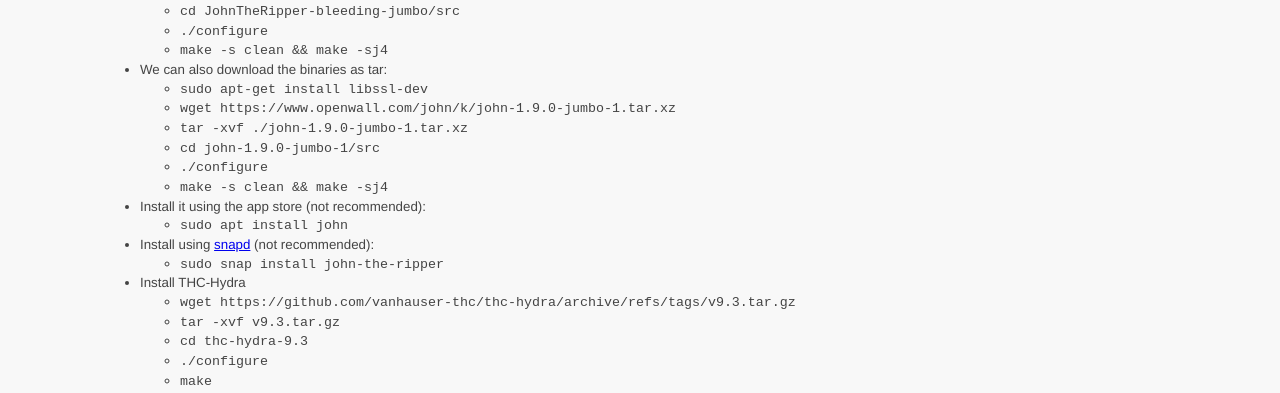
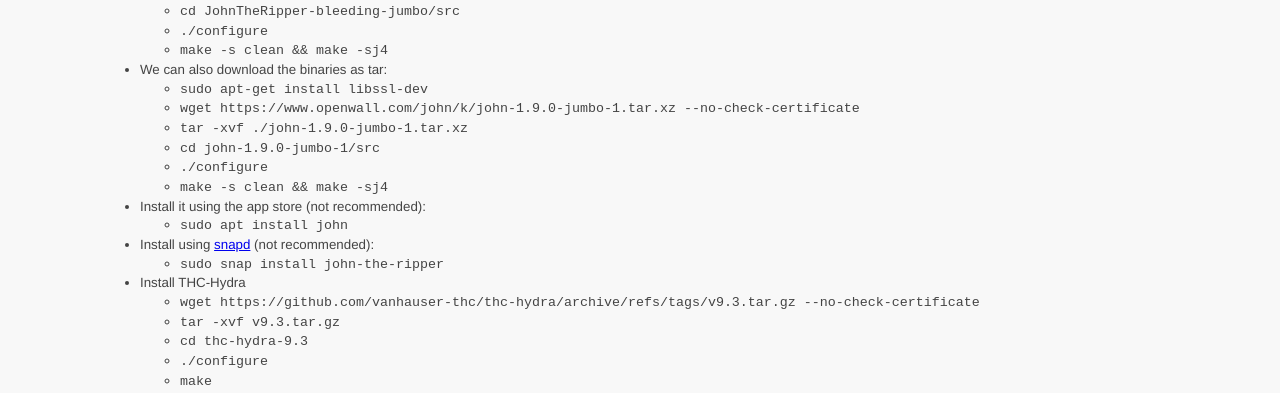
Before and after one commit to ycpcs/cs335-spring2022, a Jekyll site: the page built from code/index.md, in a window 1280 px wide. Shown: the part 363-756 px from the top of the page. Built offline with Jekyll 4.4.1, drawn with Linux system fonts in a browser that asks for light colours.

Commit message:
add --no-check-certificate

````diff
--- a/code/index.md
+++ b/code/index.md
@@ -26,7 +26,7 @@
 
 - We can also download the binaries as tar:
   - ```sudo apt-get install libssl-dev```
-  - ```wget https://www.openwall.com/john/k/john-1.9.0-jumbo-1.tar.xz```
+  - ```wget https://www.openwall.com/john/k/john-1.9.0-jumbo-1.tar.xz --no-check-certificate```
   - ```tar -xvf ./john-1.9.0-jumbo-1.tar.xz```
   - ```cd john-1.9.0-jumbo-1/src```
   - ```./configure```
@@ -39,7 +39,7 @@
   - ```sudo snap install john-the-ripper```
 
 - Install THC-Hydra
-  - ```wget https://github.com/vanhauser-thc/thc-hydra/archive/refs/tags/v9.3.tar.gz```
+  - ```wget https://github.com/vanhauser-thc/thc-hydra/archive/refs/tags/v9.3.tar.gz --no-check-certificate```
   - ```tar -xvf v9.3.tar.gz```
   - ```cd thc-hydra-9.3```
   - ```./configure```
````
